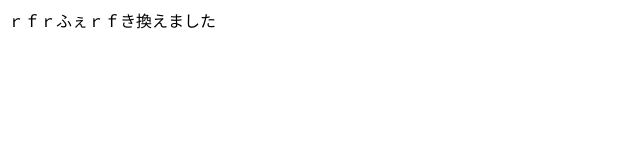
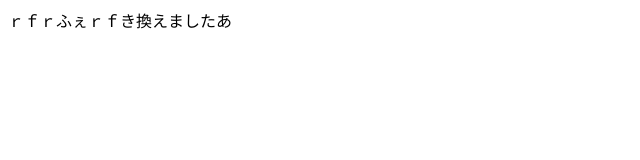
Before and after one commit to Yusuke985/20250512, a plain HTML site: page index.html in a window 1280 px wide. Shown: the full height of the page, 0-640 px from the left. Drawn offline with Linux system fonts and the light colour scheme.

Commit message:
Update index.html

```diff
--- a/index.html
+++ b/index.html
@@ -4,6 +4,6 @@
     <meta charset="utf-8">
     <title>テストのＷｅｂページ</title>
   </head>
-  <body>ｒｆｒふぇｒｆき換えました
+  <body>ｒｆｒふぇｒｆき換えましたあ
   </body>
 </html>
```
